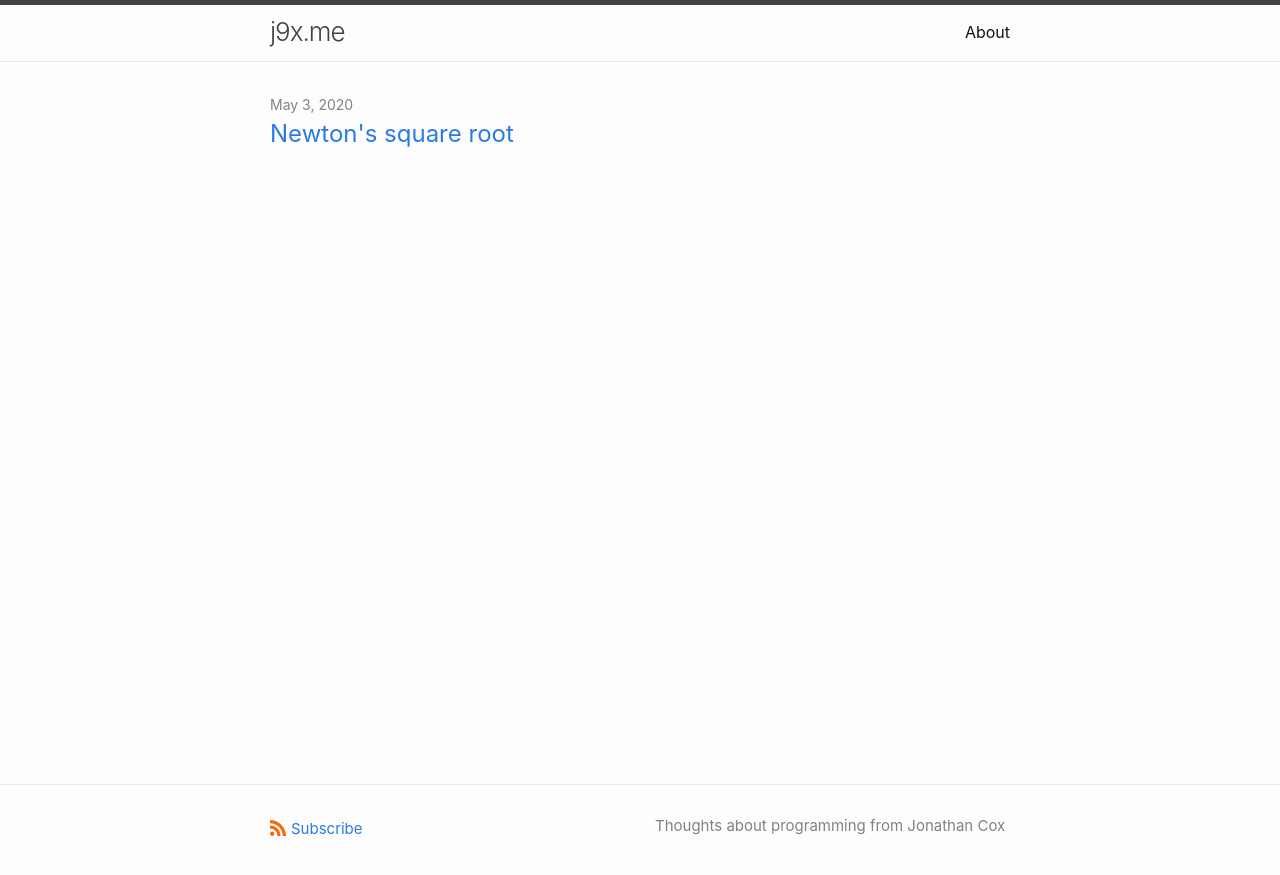
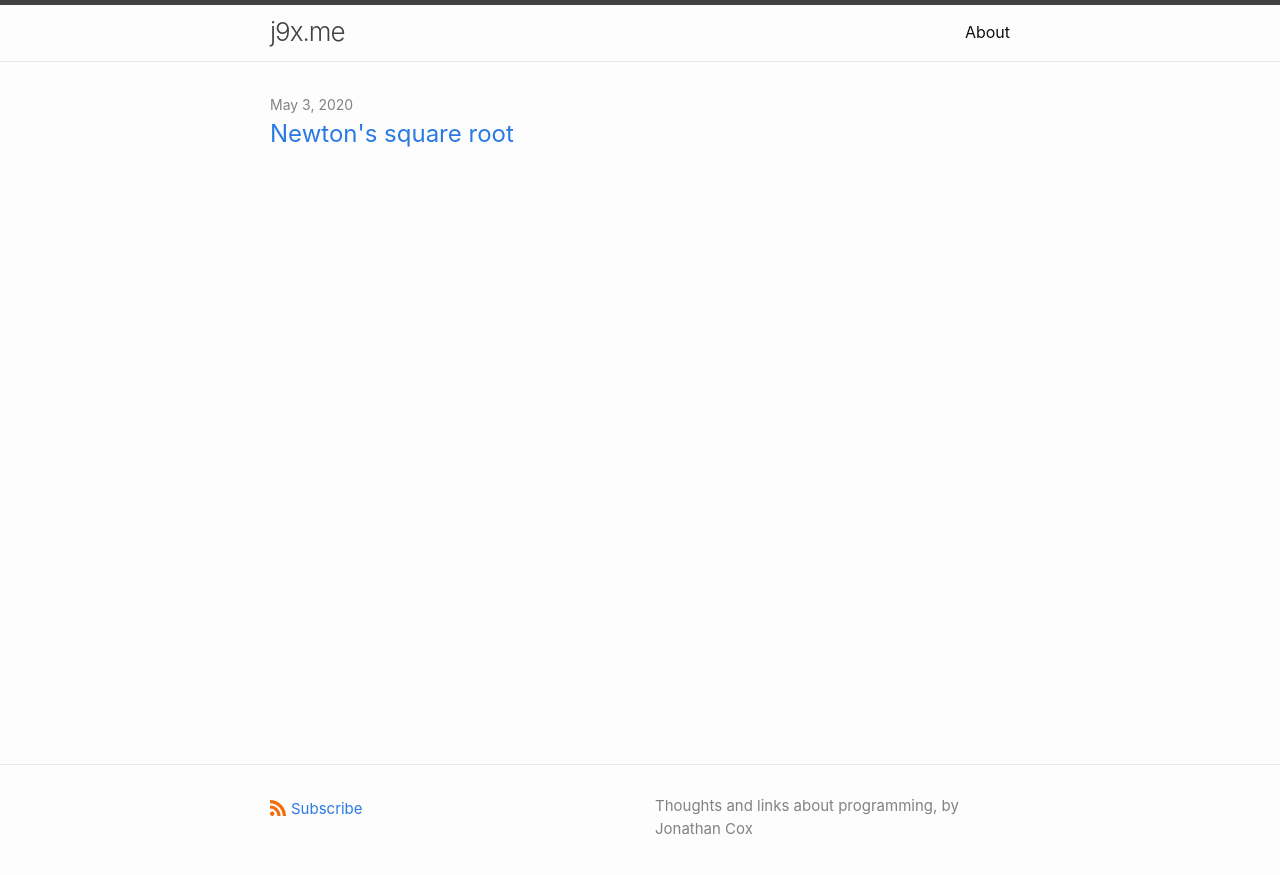
Before and after one commit to coxjonc/coxjonc.github.io, a Jekyll site: the page built from index.md, in a window 1280 px wide. Shown: the top 875 px of the page. Built offline with Jekyll 4.4.1, drawn with Linux system fonts in a browser that asks for light colours.

Commit message:
Modify site description

```diff
--- a/_config.yml
+++ b/_config.yml
@@ -16,7 +16,7 @@
 title: j9x.me
 email: coxjonc@gmail.com
 description: >- # this means to ignore newlines until "baseurl:"
-    Thoughts about programming from Jonathan Cox
+    Thoughts and links about programming, by Jonathan Cox
 baseurl: "" # the subpath of your site, e.g. /blog
 url: "" # the base hostname & protocol for your site, e.g. http://example.com
 github_username:  coxjonc
```
